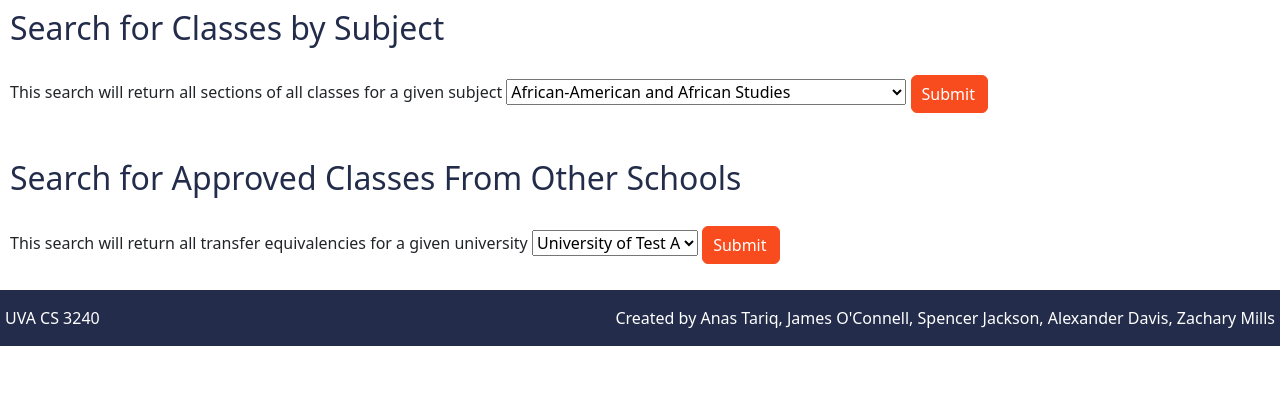
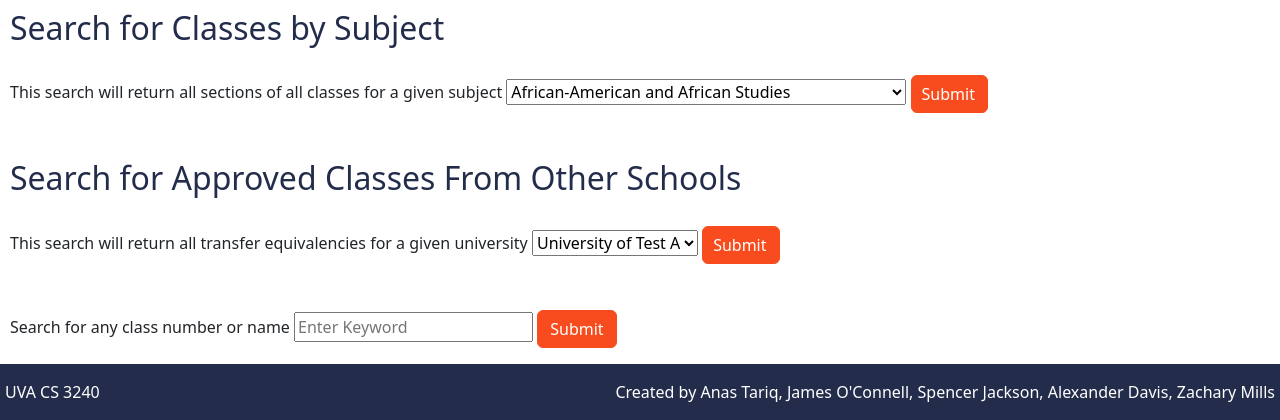
Before and after one commit to etrolbhvdx/project-b-29, a Django app: page /home/clas/ in a window 1280 px wide. Shown: the part 669-1089 px from the top of the page. Before the commit the page ends 1015 px from the top, so only its background shows below. Run offline with Django 4.2, Linux system fonts and the light colour scheme; a user stored in the database is signed in; data comes from the database, SQL or seed files in the repository; both versions use the stored data as it was after the commit; some libraries are stand-ins or nearby versions.

Commit message:
Fixed url bug issue

```diff
--- a/login/views.py
+++ b/login/views.py
@@ -299,8 +299,45 @@ def freeSearch(request):
         t = Transfer(transferClass="No Results", title="", transferCredits="", UVAClass="", UVACredits="")
         t.save()
 
+    return HttpResponseRedirect('equivalencies')
 
-    return HttpResponseRedirect('equivalencies')
+
+def freeSearchAS(request):
+    Transfer_AS.objects.all().delete()
+    keyword = request.POST.get("searchNumAS", "")
+    contents = open('mysite/static/mysite/transfer_AS.txt', 'r')
+    line_data = contents.readlines()
+    num = len(line_data)
+    n = 0
+    internalCount = 0
+    newCount = 0
+    t = Transfer_AS(transferClass="No Results", title="", transferCredits="", UVAClass="", UVACredits="")
+    while n < num:
+        if line_data[n][0] == "$":
+            t = Transfer_AS(transferClass=line_data[n][1:], title="", transferCredits="", UVAClass="", UVACredits="")
+            n += 1
+            internalCount = 0
+        else:
+            if keyword.lower() in line_data[n].lower():
+                newCount += 1
+                new_data = line_data[n].strip('\n').split('\t')
+                s = Transfer_AS(transferClass=new_data[0], title=new_data[1], transferCredits=new_data[2],
+                             UVAClass=new_data[3],
+                             UVACredits=new_data[4])
+                internalCount += 1
+                if internalCount == 1:
+                    t.save()
+                    s.save()
+                else:
+                    s.save()
+                n += 1
+            else:
+                n += 1
+    if newCount == 0:
+        t = Transfer_AS(transferClass="No Results", title="", transferCredits="", UVAClass="", UVACredits="")
+        t.save()
+
+    return HttpResponseRedirect('ASequivalencies')
 
 def transfer_AS(request):
     Transfer_AS.objects.all().delete()
--- a/mysite/urls.py
+++ b/mysite/urls.py
@@ -51,5 +51,8 @@ urlpatterns = [
     path('home/clas/transfer_AS', views.transfer_AS),
     path('home/clas/ASequivalencies', views.ClasTransferView.as_view()),
     path('home/seas/admin/denyTransfer',views.denyTransfer),
-    path('home/seas/freeSearch', views.freeSearch)
+    path('home/seas/freeSearch', views.freeSearch),
+    path('home/clas/freeSearchAS', views.freeSearchAS),
+    path('home/seas/admin/freeSearch', views.freeSearch),
+    path('home/clas/admin/freeSearchAS', views.freeSearchAS)
 ]
--- a/templates/clas.html
+++ b/templates/clas.html
@@ -203,6 +203,20 @@ h1, h2 {
         </form>
     </div>
 
+    <div class="d-flex" style="padding-top:20px;padding-left:10px">
+        <form action="freeSearchAS" method="post">
+            {% csrf_token %}
+            <fieldset>
+                {% if error_message %}<p><strong>{{ error_message }}</strong></p>{% endif %}
+                <label for="searchNumAS">Search for any class number or name</label>
+                <input type="text" name = "searchNumAS"  id="searchNumAS" placeholder="Enter Keyword">
+                <button type="submit" class="btn btn-ora">
+                    Submit
+                </button>
+            </fieldset>
+        </form>
+    </div>
+
     <div class="d-xxl-flex">
         <nav class="navbar" style="background-color: #232D4B">
           <span class="navbar-text" style="padding-left:5px">UVA CS 3240</span>
```
Also changed, not shown: templates/clasadmin.html (+13 -0 lines), db.sqlite3.
